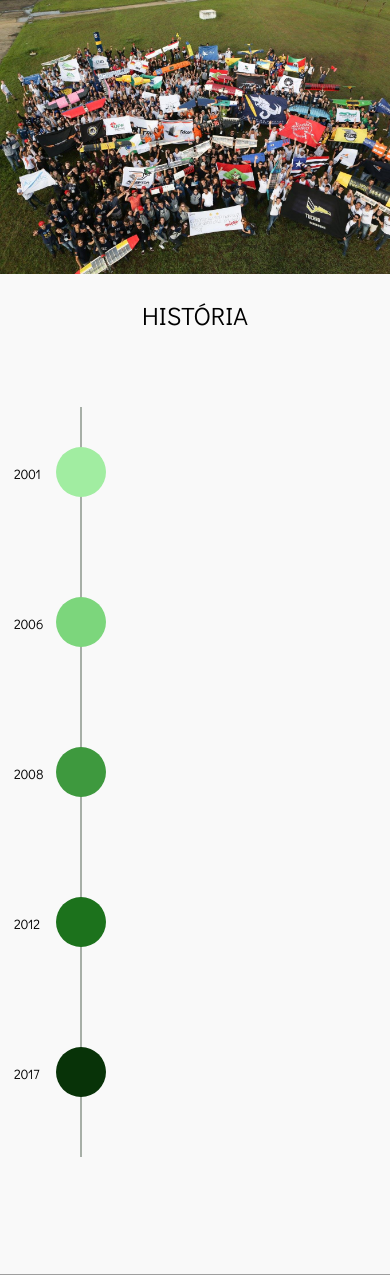
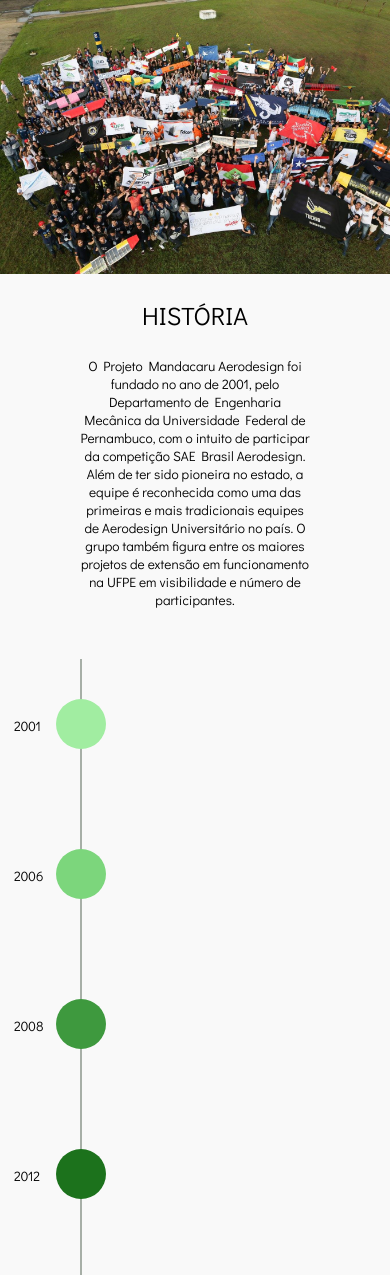
Before and after one commit to citi-onboarding/mandacaruBack, a Django app: page / in a window 390 px wide. Shown: the part 2339-3614 px from the top of the page. Run offline with Django 3.2, Linux system fonts and the light colour scheme; data comes from the database, SQL or seed files in the repository; grey boxes are pictures that could not be loaded.

Commit message:
ajustes feitos

```diff
--- a/MandacaruAerodesign/core/templates/index.html
+++ b/MandacaruAerodesign/core/templates/index.html
@@ -103,6 +103,7 @@
 	<!--Cada marco está como uma "li", as labels são as legendas-->
 	<div class="conteudo-3">
 		<h3>HISTÓRIA</h3>
+		<p>O Projeto Mandacaru Aerodesign foi fundado no ano de 2001, pelo Departamento de Engenharia Mecânica da Universidade Federal de Pernambuco, com o intuito de participar da competição SAE Brasil Aerodesign. Além de ter sido pioneira no estado, a equipe é reconhecida como uma das primeiras e mais tradicionais equipes de Aerodesign Universitário no país. O grupo também figura entre os maiores projetos de extensão em funcionamento na UFPE em visibilidade e número de participantes.</p>
 		<ul id=timeline>
 			<li class="ponto">
 				<span class="date">2001</span>
--- a/MandacaruAerodesign/static/css/estilo.css
+++ b/MandacaruAerodesign/static/css/estilo.css
@@ -256,7 +256,7 @@ nav ul{
    font-size: 15px;
    font-family: DidaticGothic;
    width: 100%;
-   height: 520px;
+   height: 630px;
    text-align: center;
    background: #F9F9F9;
    padding-top: 25px;
@@ -942,7 +942,7 @@ textarea{
    font-size: 13.5px;
    font-family: DidaticGothic;
    width: 100%;
-   height: 950px;
+   height: 1100px;
    text-align: center;
    background: #F9F9F9;
    padding-top: 25px;
@@ -1264,7 +1264,18 @@ textarea{
      margin: auto;
   }
 }
+@media only screen and (max-width: 390px) {
+	.conteudo-3{
+		min-height: 1350px;
+	}
+}
+@media only screen and (max-width: 580px) {
+	.conteudo-3{
+   		min-height: 1160px;
+    }
+}
 @media only screen and (max-width: 705px) {
+
   #timeline{
     margin-top: 50px;
     padding: 0;
@@ -1320,8 +1331,13 @@ textarea{
     height: 230px;
   }
   .conteudo-3{
-    height: 950px;
-  }
+    height: 1160px;
+  }
+}
+@media only screen and (max-width: 360px) {
+	.conteudo-3{
+    	min-height: 1250px;
+  	}
 }
 @media only screen and (max-width: 455px) {
   #timeline{
```
